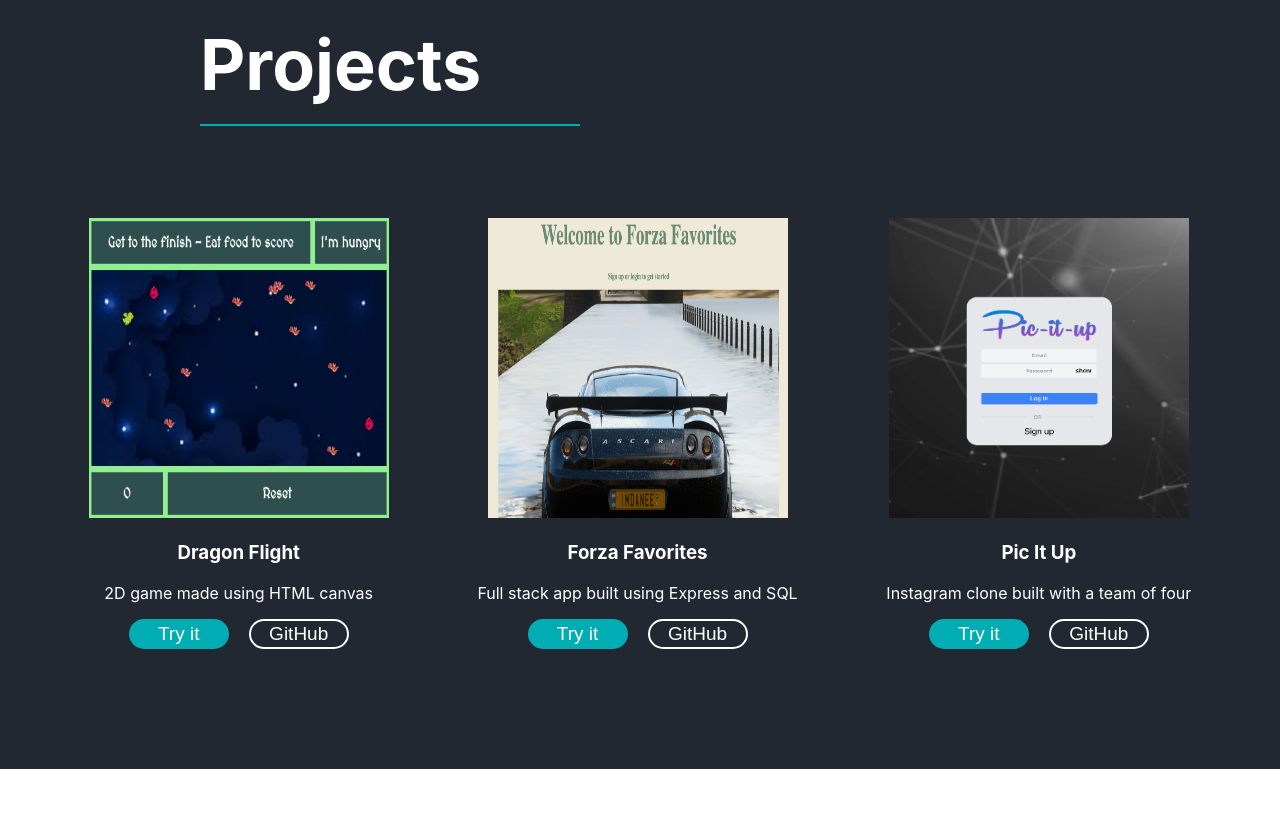
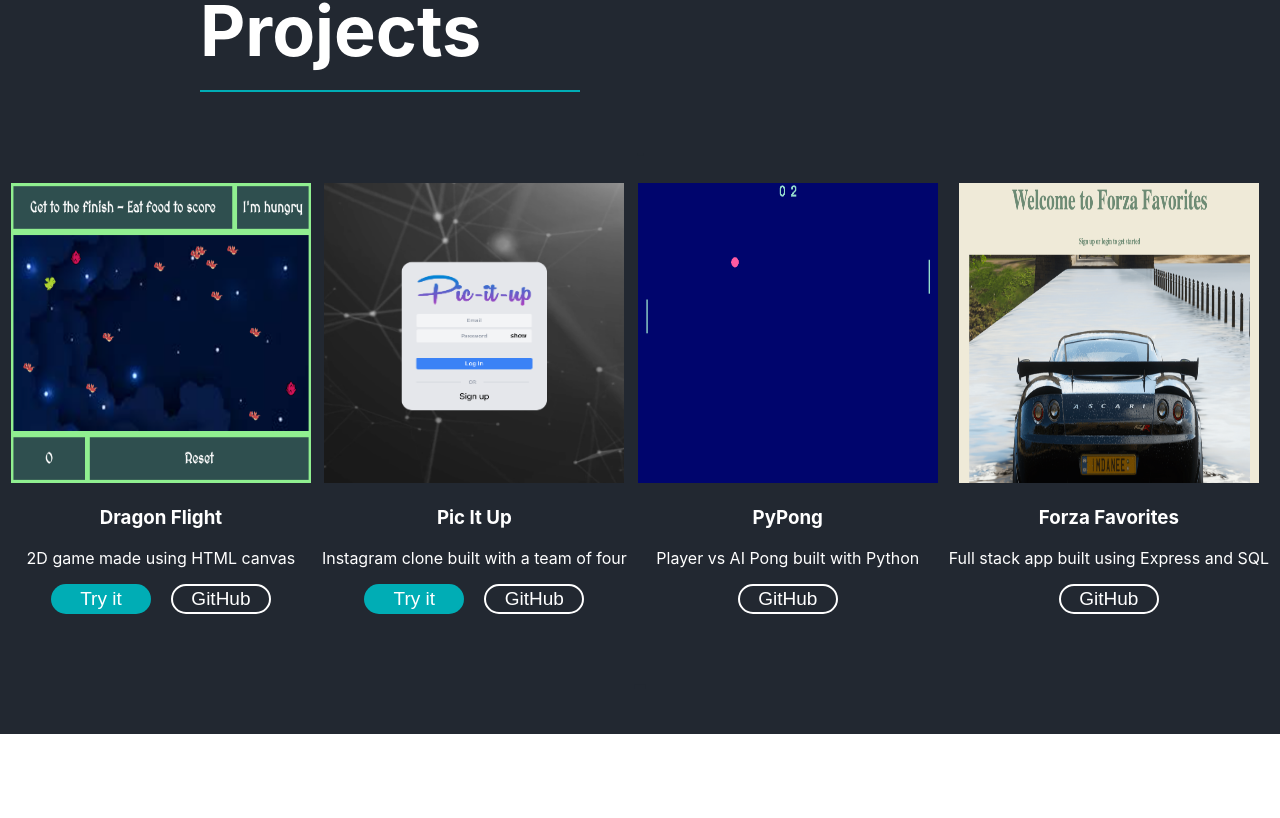
Before and after one commit to GianlorenzoDercole/portfolio, a Next.js app: page / in a window 1280 px wide. Shown: the part 1516-2334 px from the top of the page. Built offline with nearby package versions, Linux system fonts and the light colour scheme.

Commit message:
added pypong to portfolio

```diff
--- a/pages/index.js
+++ b/pages/index.js
@@ -163,9 +163,9 @@
       <hr className={styles.line}></hr>
       {/* <p className='whiteText'>-</p> */}
       <p className='blueText'></p>
-      <h3 className={styles.mr}>I am a full stack software engineer with a passion for design, music and interactive features.
+      <p className={styles.mr}>I am a full stack software engineer with a passion for design, music and interactive features.
         I prioritize writing clean code that is maintainable and easy for other engineers to use.  Providing customized solutions to ever changing
-      problems is my favorite part of being a software engineer.</h3>
+      problems is my favorite part of being a software engineer.</p>
       <p className='whiteText'>-</p>
       <Link href='/resume'><button className={styles.slbutton}>Resume</button></Link>
       <a href='https://github.com/GianlorenzoDercole'><button className={styles.srbutton}>GitHub</button></a>
@@ -212,21 +212,10 @@
 
     {/* <p><a href='https://gianlorenzodercole.github.io/dragon_flight/' className='whiteText'>Try it</a></p> */}
 
+
 </div>
-<div className=' margin-bottom'>
-    <a href='https://forza-favorites.herokuapp.com/'>
-    <Image
-        src='/fof.png'
-        alt='forza favorites app'
-        width={300}
-        height={300}
-    />
-    </a>
-    <h3 className='whiteText'>Forza Favorites</h3>
-    <p className='whiteText'>Full stack app built using Express and SQL</p>
-    <a href='https://forza-favorites.herokuapp.com/' className='whiteText'><button className={styles.smallbutton}>Try it</button></a>
-    <a href='https://github.com/GianlorenzoDercole/Forza_Favorites' className='whiteText'><button className={styles.smallbuttonr}>GitHub</button></a>
-</div>
+
+
 <div className=' margin-bottom'>
     <a href='https://62bf355dbab5b313b12cda05--inspiring-taiyaki-bccd73.netlify.app/'>
     <Image
@@ -241,6 +230,46 @@
     <a href='https://62bf355dbab5b313b12cda05--inspiring-taiyaki-bccd73.netlify.app/' className='whiteText'><button className={styles.smallbutton}>Try it</button></a>
     <a href='https://github.com/GianlorenzoDercole/instagram-clone-client' className='whiteText'><button className={styles.smallbuttonr}>GitHub</button></a>
 </div>
+
+
+<div className=' margin-bottom'>
+<a href='https://github.com/GianlorenzoDercole/pypong'>
+<Image
+        src='/pypong.png'
+        alt='dragon flight game'
+        width={300}
+        height={300}
+    />
+</a>
+
+    <h3 className='whiteText'>PyPong</h3>
+    <p className='whiteText'>Player vs AI Pong built with Python</p>
+    {/* <a href='https://gianlorenzodercole.github.io/dragon_flight/' className='whiteText'><button className={styles.smallbutton}>Try it</button></a> */}
+
+    <a href='https://github.com/GianlorenzoDercole/pypong' className='whiteText'><button className={styles.smallbuttonc}>GitHub</button></a>
+
+    {/* <p className={styles.ulh}><a href='https://gianlorenzodercole.github.io/dragon_flight/' className='whiteText'>View on GitHub</a></p> */}
+
+    {/* <p><a href='https://gianlorenzodercole.github.io/dragon_flight/' className='whiteText'>Try it</a></p> */}
+
+</div>
+
+<div className=' margin-bottom'>
+    <a href='https://github.com/GianlorenzoDercole/Forza_Favorites'>
+    <Image
+        src='/fof.png'
+        alt='forza favorites app'
+        width={300}
+        height={300}
+    />
+    </a>
+    <h3 className='whiteText'>Forza Favorites</h3>
+    <p className='whiteText'>Full stack app built using Express and SQL</p>
+    {/* <a href='https://forza-favorites.herokuapp.com/' className='whiteText'><button className={styles.smallbutton}>Try it</button></a> */}
+    <a href='https://github.com/GianlorenzoDercole/Forza_Favorites' className='whiteText'><button className={styles.smallbuttonc}>GitHub</button></a>
+</div>
+
+
 </div>
 
 
--- a/styles/Mobile.module.css
+++ b/styles/Mobile.module.css
@@ -231,7 +231,22 @@
 
 
 
-
+  .smallbuttonc{
+    color: white;
+    background-color: #222831;
+    border-style: solid;
+    border-color: white;
+    border-radius: 30px;
+    height:30px;
+    width: 100px;
+    font-size: 19px;
+    transition: background-color .5s, color .5s;
+    /* margin-left: 20px; */
+  }
+  .smallbuttonc:hover {
+    background-color: white;
+    color: #222831
+  }
 .flexsb{
   text-decoration: none;
 }
```
Also changed, not shown: public/pypong.png (added).
